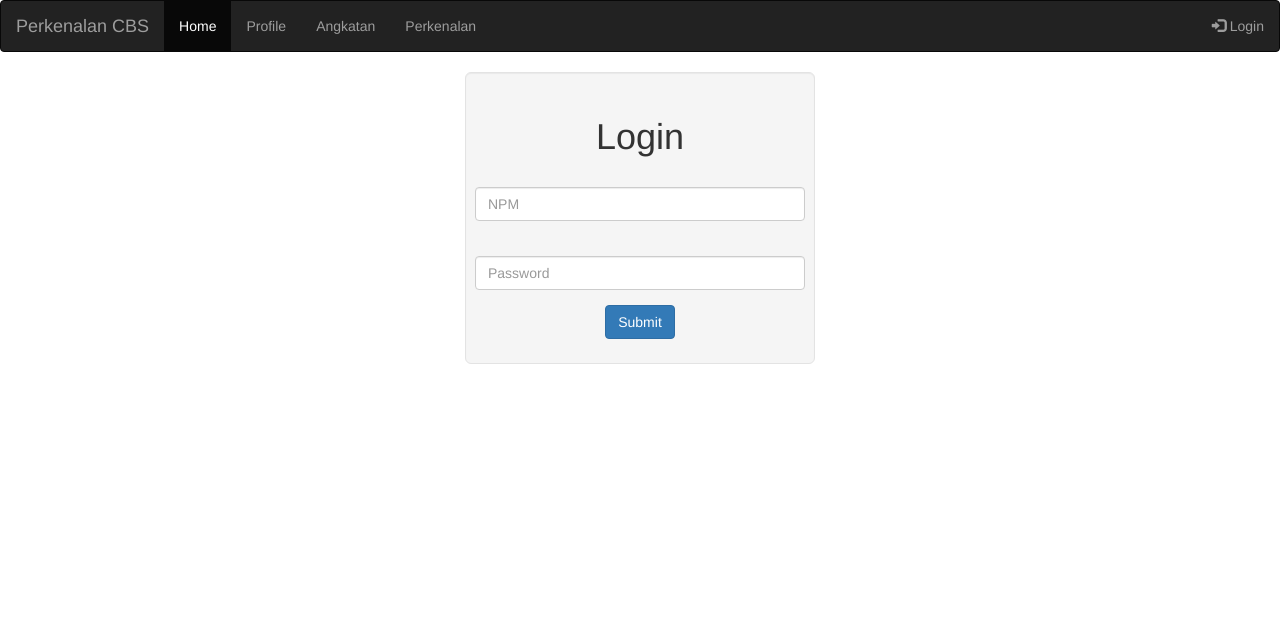
After one commit to Ponita48/PerkenalanCBS, a CodeIgniter app: page /PerkenalanCBS/index.php/user/login in a window 1280 px wide. The commit adds this page. Shown: the top 624 px of the page. Run offline with CodeIgniter, Linux system fonts and the light colour scheme; some libraries are stand-ins or nearby versions.

Commit message:
tambah view login sama angkatan

```diff
--- a/application/config/routes.php
+++ b/application/config/routes.php
@@ -49,6 +49,6 @@ defined('BASEPATH') OR exit('No direct script access allowed');
 | Examples:	my-controller/index	-> my_controller/index
 |		my-controller/my-method	-> my_controller/my_method
 */
-$route['default_controller'] = 'welcome';
+$route['default_controller'] = 'user';
 $route['404_override'] = '';
 $route['translate_uri_dashes'] = FALSE;
--- a/application/controllers/user.php
+++ b/application/controllers/user.php
@@ -15,5 +15,12 @@ class User extends CI_Controller
 		$this->load->view('index');
 		$this->load->view('footer');
 	}
+
+	public function login()
+	{
+		$this->load->view('header');
+		$this->load->view('login');
+		$this->load->view('footer');
+	}
 }
  ?>
--- a/application/views/header.php
+++ b/application/views/header.php
@@ -20,7 +20,7 @@
 	        <span class="icon-bar"></span>
 	        <span class="icon-bar"></span>
 	      </button>
-	      <a class="navbar-brand" href="#">Perkenalan CBS</a>
+	      <a class="navbar-brand" href="<?php echo base_url(); ?>index.php">Perkenalan CBS</a>
 	    </div>
 	    <div class="collapse navbar-collapse" id="bs-example-navbar-collapse-1">
 		<ul class="nav navbar-nav">
@@ -32,10 +32,17 @@
 		<ul class="nav navbar-nav navbar-right">
 			<!-- TODO: tambahin if udah login -->
 			<li>
-				<a href="#">
+				<a href="<?php echo base_url(); ?>index.php/user/login">
 					<span class="glyphicon glyphicon-log-in"></span> Login
 				</a>
 			</li>
+			<?php if (false): ?>
+				<li>
+					<a href="<?php echo base_url(); ?>index.php/user/logout">
+						<span class="glyphicon glyphicon-log-out"></span> Logout
+					</a>
+				</li>
+			<?php endif ?>
 		</ul>
 		</div>
 	</nav>
--- /dev/null
+++ b/application/views/login.php
@@ -0,0 +1,19 @@
+	<center>
+		<div class="col-sm-4"></div>
+		<!-- TODO: Center vertical -->
+		<div class="col-sm-4">
+			<div class="well well-lg" style="vertical-align: middle;">
+				<h1 style="padding-bottom: 20px;">Login</h1>
+				<form action="POST" class="form-horizontal">
+					<div class="form-group">
+						<input type="text" class="form-control" id="npm" placeholder="NPM">
+					</div><br>
+					<div class="form-group">
+						<input type="password" class="form-control" id="password" placeholder="Password">
+					</div>
+					<input type="submit" value="Submit" class="btn btn-primary">
+				</form>
+			</div>
+		</div>
+		<div class="col-sm-4"></div>
+	</center>
--- a/assets/css/user.css
+++ b/assets/css/user.css
@@ -1,8 +1,9 @@
 html body {
+	min-height: 100% !important;
 	width: 100%;
 	height: 100%;
-	min-height: 100%;
 	left: 0;
+	bottom: 0;
 }
 .footer {
 	position: absolute;
@@ -11,3 +12,13 @@ html body {
 	padding: 10px;
 	background-color: #DFDFDF;
 }
+a:link, a:visited {
+	color: black;
+}
+a:hover {
+	/*TODO: ganti warna link hover*/
+	color: red;
+}
+input {
+	padding: 10px;
+}
```
Also changed, not shown: application/views/angkatan.php (added, +32 -0 lines), application/views/index.php (+6 -1 lines), img/img1.JPG (added).
